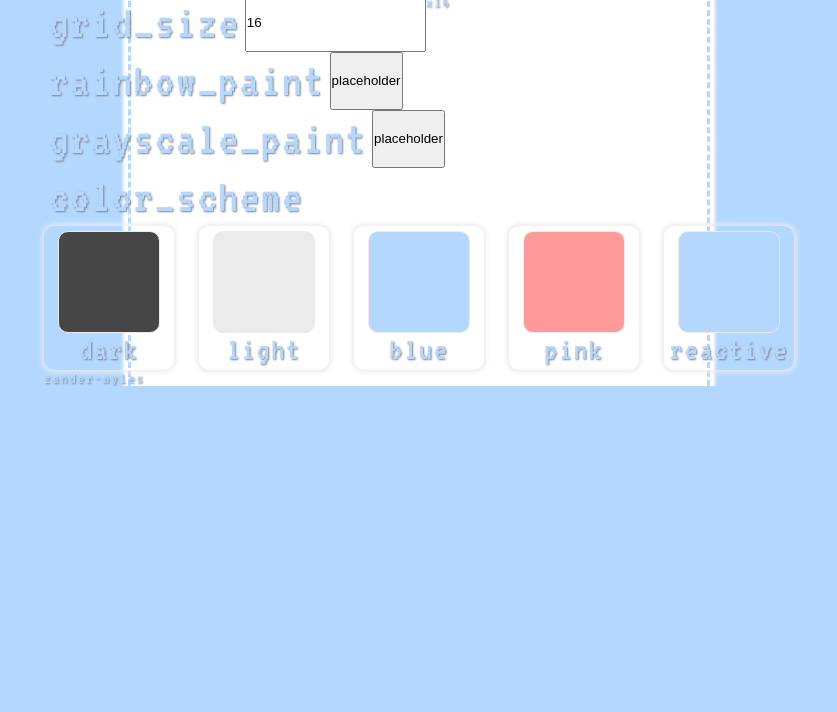
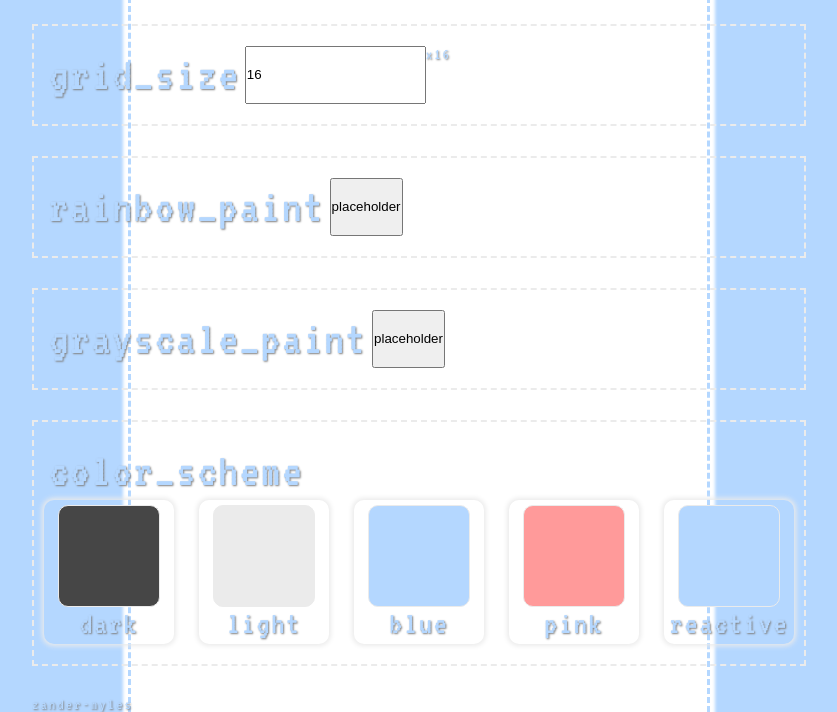
Before and after one commit to zander-myles/pixel-painter, a plain HTML site: page index.html in a window 1280 px wide. Shown: the part 784-1496 px from the top of the page, without its empty margins (221-1058 px from the left). Before the commit the page ends 1170 px from the top, so only its background shows below. Drawn offline with Linux system fonts and the light colour scheme.

Commit message:
Added border around individual options

```diff
--- a/css/styles.css
+++ b/css/styles.css
@@ -74,6 +74,7 @@ h1 {
 .options-page {
     display: flex;
     flex-direction: column;
+    gap: 30px;
 }
 
 h2 {
@@ -84,6 +85,8 @@ h2 {
 
 .option {
     display: flex;
+    border: 2px dashed #ebebeb;
+    padding: 20px 10px 20px 10px;
 }
 
 .option.color-schemes {
```
